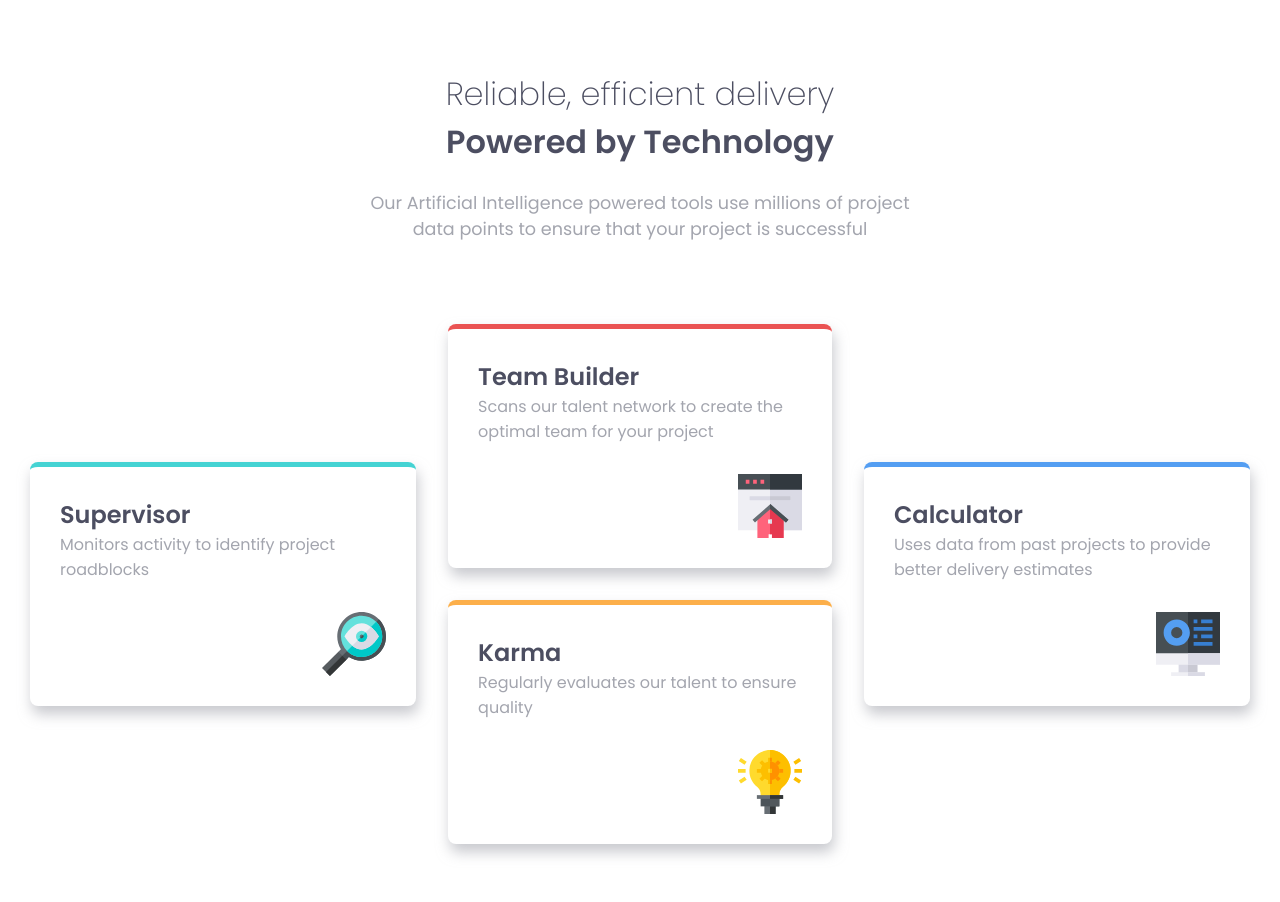
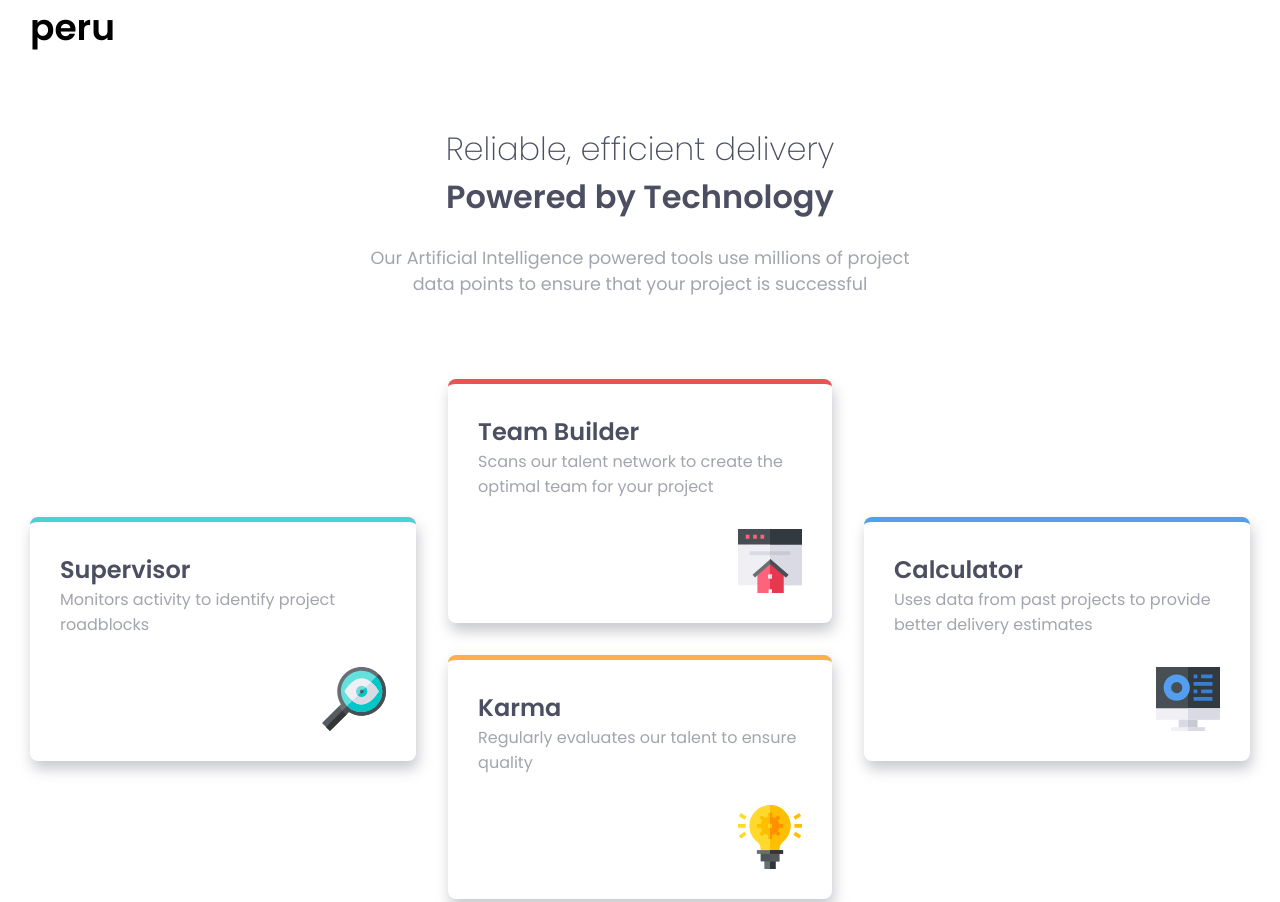
Before and after one commit to eduardodangelo/responsive-cards, a plain HTML site: page index.html in a window 1280 px wide. Shown: the top 902 px of the page. Drawn offline with Linux system fonts and the light colour scheme.

Commit message:
Update index.html

```diff
--- a/index.html
+++ b/index.html
@@ -1,5 +1,6 @@
 <!DOCTYPE html>
 <html lang="en">
+
 <head>
   <meta charset="UTF-8">
   <meta name="viewport" content="width=device-width, initial-scale=1.0">
@@ -8,13 +9,18 @@
   <link rel="stylesheet" href="style.css">
   <title>Frontend Mentor | Four card feature section</title>
 </head>
+
 <body>
+
+
+  <h1>peru</h1>
   <header>
     <h1>Reliable, efficient delivery</h1>
     <h2>Powered by Technology</h2>
 
-  <p>Our Artificial Intelligence powered tools use millions of project data points
-    to ensure that your project is successful<p>
+    <p>Our Artificial Intelligence powered tools use millions of project data points
+      to ensure that your project is successful
+    <p>
   </header>
   <div class="cards">
     <div class="col">
@@ -53,4 +59,5 @@
     </p>
   </footer>
 </body>
+
 </html>
```
